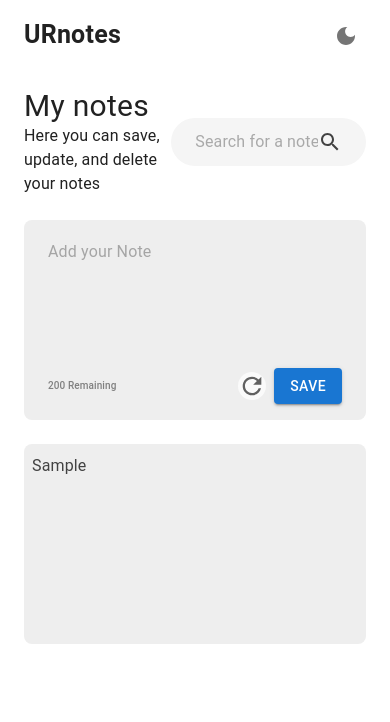
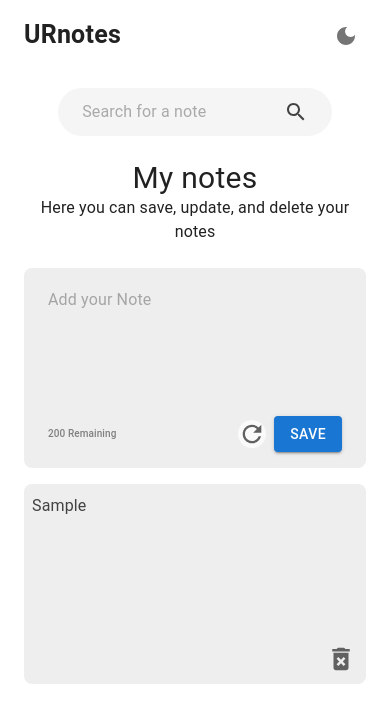
Before and after one commit to DevAbdelilah/urnotes, a Next.js app: page / in a window 390 px wide. Both pictures are taken after typing "Sample" into the empty fields and a click on the button "SAVE". Shown: the top 722 px of the page. Built offline with nearby package versions, Linux system fonts and the light colour scheme.

Commit message:
add a responsive designe and delete note

```diff
--- a/src/compenents/Notes.tsx
+++ b/src/compenents/Notes.tsx
@@ -5,15 +5,18 @@ import {
   Stack,
   Typography,
   useTheme,
-  Box,
+  useMediaQuery,
 } from "@mui/material";
 import { grey } from "@mui/material/colors";
 import SearchIcon from "@mui/icons-material/Search";
 import RefreshIcon from "@mui/icons-material/Refresh";
+import { MdDeleteForever } from "react-icons/md";
 
 function Notes() {
   const theme = useTheme();
   const isDarkMode = theme.palette.mode === "dark";
+  const isMediumScreen = useMediaQuery(theme.breakpoints.down("md"));
+  const isLargeScreen = useMediaQuery(theme.breakpoints.up("lg"));
 
   const [note, setNote] = useState("");
   const [savedNotes, setSavedNotes] = useState<string[]>([]);
@@ -36,36 +39,94 @@ function Notes() {
     }
   };
 
+  const handleDelete = (index: number) => {
+    const newNotes = savedNotes.filter((_, i) => i !== index);
+    setSavedNotes(newNotes);
+  };
+
   const remainingChars = MAX_COUNT - note.length;
 
   return (
     <Stack p={"16px 24px"} height="100vh" display="flex" flexDirection="column">
-      <Stack spacing={3} mb={3}>
+      <Stack
+        spacing={3}
+        mb={3}
+        alignItems={isMediumScreen ? "center" : "flex-start"}
+        justifyContent="center"
+        textAlign={isMediumScreen ? "center" : "left"}
+      >
+        {isMediumScreen ? (
+          <>
+            <Stack
+              bgcolor={isDarkMode ? grey[600] : grey[100]}
+              width={isLargeScreen ? "100%" : "80%"}
+              p="8px 24px"
+              borderRadius="40px"
+              direction="row"
+              alignItems="center"
+              mb={2}
+            >
+              <InputBase
+                sx={{
+                  width: "100%",
+                  color: isDarkMode ? grey[100] : grey[800],
+                }}
+                placeholder="Search for a note"
+                inputProps={{ "aria-label": "search for a note" }}
+                endAdornment={
+                  <SearchIcon
+                    sx={{ color: isDarkMode ? grey[100] : grey[800] }}
+                  />
+                }
+              />
+            </Stack>
+            <Stack justifyContent={"center"}>
+              <Typography fontSize={30} fontWeight={400} lineHeight={"120%"}>
+                My notes
+              </Typography>
+              <Typography
+                sx={{
+                  width: "100%",
+                  color: isDarkMode ? grey[100] : grey[900],
+                }}
+              >
+                Here you can save, update, and delete your notes
+              </Typography>
+            </Stack>
+          </>
+        ) : (
           <Stack
             direction={"row"}
             alignItems={"center"}
             justifyContent={"space-between"}
+            width="100%"
           >
-          <Stack>
+            <Stack textAlign="left">
               <Typography fontSize={30} fontWeight={400} lineHeight={"120%"}>
                 My notes
               </Typography>
               <Typography
-              sx={{ width: "100%", color: isDarkMode ? grey[100] : grey[900] }}
+                sx={{
+                  width: "100%",
+                  color: isDarkMode ? "white" : "white",
+                }}
               >
                 Here you can save, update, and delete your notes
               </Typography>
             </Stack>
             <Stack
               bgcolor={isDarkMode ? grey[600] : grey[100]}
-            width="400px"
+              width={isLargeScreen ? "60%" : "400px"} // Adjusted width for large screens
               p="8px 24px"
               borderRadius="40px"
               direction="row"
               alignItems="center"
             >
               <InputBase
-              sx={{ width: "100%", color: isDarkMode ? grey[100] : grey[800] }}
+                sx={{
+                  width: "100%",
+                  color: isDarkMode ? grey[100] : grey[800],
+                }}
                 placeholder="Search for a note"
                 inputProps={{ "aria-label": "search for a note" }}
                 endAdornment={
@@ -76,21 +137,25 @@ function Notes() {
               />
             </Stack>
           </Stack>
+        )}
+      </Stack>
 
       <Stack
-          direction={"row"}
-          alignItems={"center"}
-          gap={3}
-          flexWrap={"wrap"}
+        direction="row"
+        alignItems="flex-start"
+        gap={2}
+        flexWrap="wrap"
+        justifyContent="center"
       >
         <Stack
           borderRadius="8px"
           width="350px"
           height="200px"
           bgcolor={isDarkMode ? grey[700] : grey[200]}
-            direction={"column"}
-            justifyContent={"space-between"}
-            p={"16px 24px"}
+          direction="column"
+          justifyContent="space-between"
+          p="16px 24px"
+          order={isLargeScreen ? 0 : undefined}
         >
           <InputBase
             sx={{
@@ -122,11 +187,7 @@ function Notes() {
                 onClick={() => setNote("")}
                 aria-label="refresh note"
               />
-                <Button
-                  variant="contained"
-                  color="primary"
-                  onClick={handleSave}
-                >
+              <Button variant="contained" color="primary" onClick={handleSave}>
                 Save
               </Button>
             </Stack>
@@ -141,6 +202,8 @@ function Notes() {
             height="200px"
             bgcolor={isDarkMode ? grey[700] : grey[200]}
             p="10px 8px"
+            position="relative"
+            order={isLargeScreen && index < 3 ? index + 1 : undefined}
           >
             <Typography
               sx={{
@@ -153,9 +216,20 @@ function Notes() {
             >
               {savedNote}
             </Typography>
+            <MdDeleteForever
+              onClick={() => handleDelete(index)}
+              style={{
+                position: "absolute",
+                fontSize: "30px",
+                bottom: 10,
+                right: 10,
+                cursor: "pointer",
+                color: isDarkMode ? grey[300] : grey[700],
+              }}
+              aria-label="delete note"
+            />
           </Stack>
         ))}
-        </Stack>
       </Stack>
     </Stack>
   );
```
Lines whose indentation alone changed are shown as unchanged.
